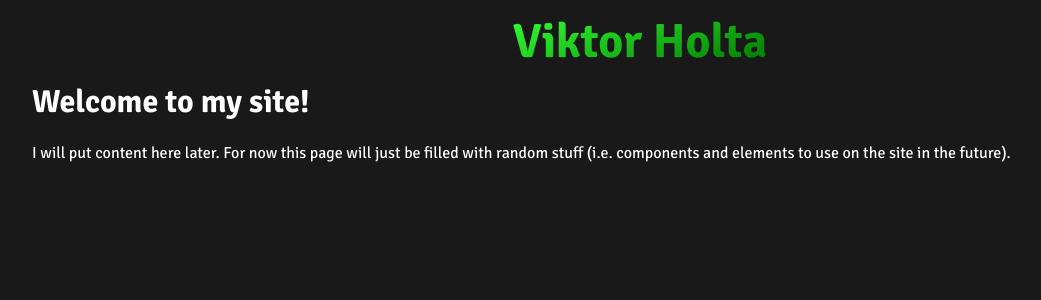
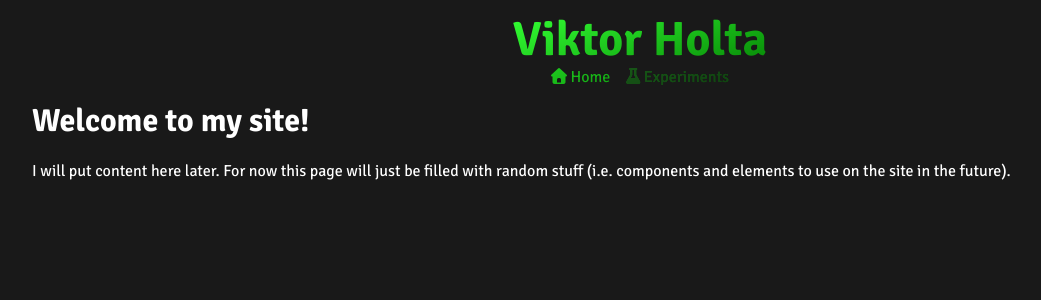
Before and after one commit to parslie/parslie.github.io, a SvelteKit app: page / in a window 1280 px wide. Shown: the top 300 px of the page, without its empty margins (0-1041 px from the left). Built offline with nearby package versions, Linux system fonts and the light colour scheme.

Commit message:
Add nav bar

```diff
--- a/src/routes/+layout.svelte
+++ b/src/routes/+layout.svelte
@@ -1,11 +1,37 @@
 <script lang="ts">
+	import { resolve } from "$app/paths";
+	import { page } from "$app/state";
+	import type { Pathname } from "$app/types";
 	import "$lib/styles/global.scss";
 
 	let { children } = $props();
+
+	type NavEntry = { href: Pathname; label: string; iconClasses: string[] };
+	const navEntries: NavEntry[] = [
+		{ href: "/", label: "Home", iconClasses: ["fa-solid", "fa-home"] },
+		{ href: "/experiments", label: "Experiments", iconClasses: ["fa-solid", "fa-flask"] },
+	];
 </script>
 
 <header>
-	<span class="title">Viktor Holta</span>
+	<div class="content">
+		<span class="title">Viktor Holta</span>
+
+		<nav>
+			<ul>
+				{#each navEntries as navEntry (navEntry.href)}
+					<li>
+						<a
+							href={resolve(navEntry.href)}
+							class={[page.url.pathname === navEntry.href && "selected"]}>
+							<i class={["fa-width-auto", ...navEntry.iconClasses]}></i>
+							{navEntry.label}
+						</a>
+					</li>
+				{/each}
+			</ul>
+		</nav>
+	</div>
 </header>
 
 <main>
@@ -19,8 +45,44 @@
 	$outer-padding: 1rem 2rem;
 
 	header {
+		display: flex;
+		flex-direction: column;
+		align-items: center;
 		padding: $outer-padding 0;
-		text-align: center;
+
+		.content {
+			@include mixin.gradient-text(160deg, color.$green-2, color.$green-1);
+
+			display: flex;
+			flex-direction: column;
+			align-items: center;
+			gap: 0.25rem;
+			line-height: 1;
+
+			.title {
+				font-size: 3em;
+				font-weight: 700;
+			}
+
+			nav ul {
+				display: flex;
+				flex-direction: row;
+				gap: 1rem;
+				margin: 0;
+				padding: 0;
+				list-style: none;
+
+				a {
+					color: rgba(color.$black, 0.6);
+					text-decoration: none;
+
+					&:hover,
+					&.selected {
+						color: transparent;
+					}
+				}
+			}
+		}
 	}
 
 	main {
@@ -30,16 +92,4 @@
 			@include mixin.remove-edge-child-margins();
 		}
 	}
-
-	.title {
-		@include mixin.gradient-text(160deg, color.$green-2, color.$green-1);
-
-		// Centers the text vertically in the header
-		display: inline-block;
-		padding-top: 0.05em;
-
-		line-height: 1;
-		font-size: 3em;
-		font-weight: 700;
-	}
 </style>
```
